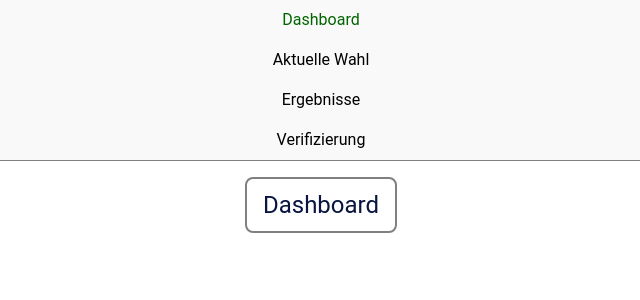
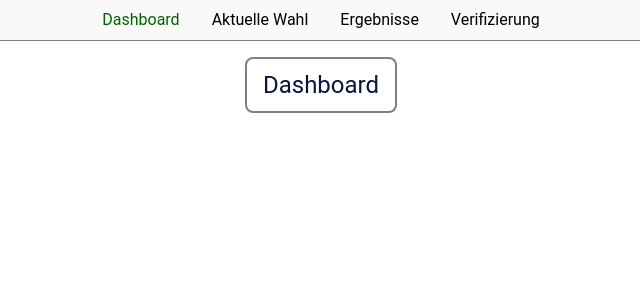
Before and after one commit to nilsgnh/PBO-Wahlplattform, a Vue app in the folder wahlapp/: page / in a window 1280 px wide. Shown: the top 300 px of the page, without its empty margins (319-959 px from the left). Built offline with nearby package versions, Linux system fonts and the light colour scheme.

Commit message:
kleine Nav-Anpassung

```diff
--- a/wahlapp/src/App.vue
+++ b/wahlapp/src/App.vue
@@ -3,8 +3,8 @@ import { RouterLink, RouterView } from 'vue-router';
 </script>
 
 <template>
-  <div class="container">
-    <nav>
+  <div>
+    <nav class="flex flex-col">
         <RouterLink to="/">Dashboard</RouterLink>
         <RouterLink to="/bundestagswahl-2025">Aktuelle Wahl</RouterLink>
         <RouterLink to="/Ergebnisse">Ergebnisse</RouterLink>
@@ -19,12 +19,6 @@ import { RouterLink, RouterView } from 'vue-router';
 </template>
 
 <style scoped>
-.container {
-  display: flex;
-  flex-direction: column;
-  height: 100vh;
-}
-
 header {
   display: flex;
   justify-content: center;
@@ -40,7 +34,7 @@ aside {
 }
 
 nav {
-  flex: 0 0 10%;
+  flex: 1;
   order: 1;
   display: flex;
   flex-direction: column;
@@ -77,11 +71,6 @@ main {
   padding: 1rem;
 }
 
-@media (max-width: 768px) {
-  .container {
-    flex-direction: column;
-  }
-
 aside {
   flex: 0;
   width: 100%;
@@ -97,5 +86,4 @@ main {
 nav a {
   padding: 0.5rem 1rem;
 }
-}
 </style>
```
Lines whose indentation alone changed are shown as unchanged.
